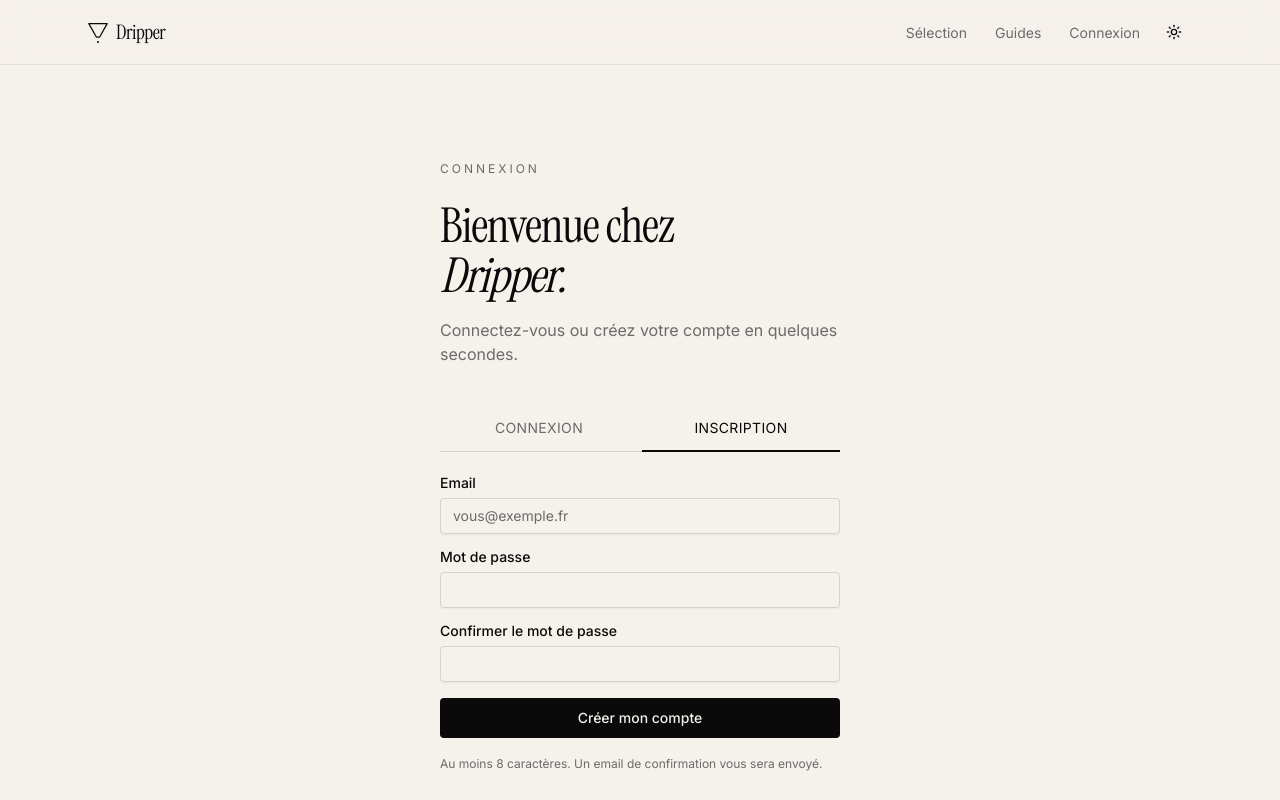
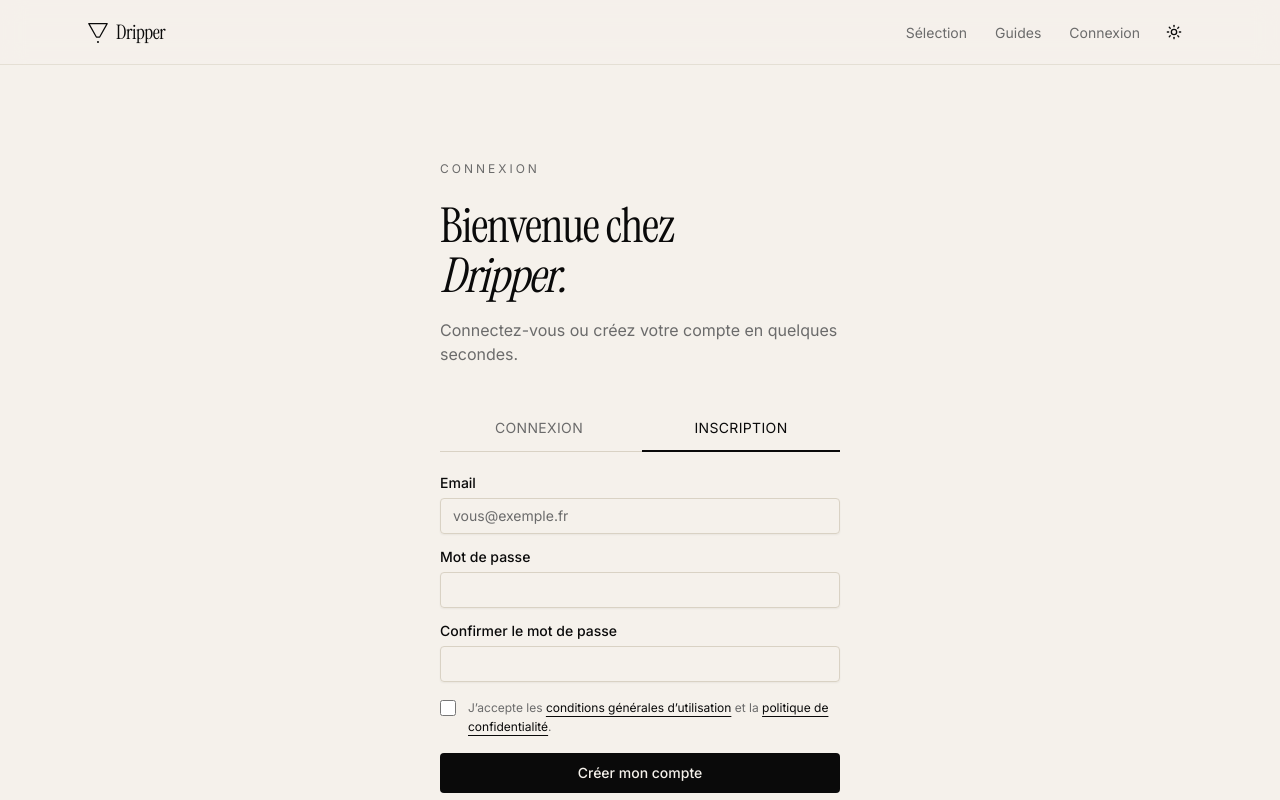
Before and after one commit to Falconinium/dripper, a Next.js app: page /connexion in a window 1280 px wide. Both pictures are taken after a click on the button "INSCRIPTION". Shown: the top 800 px of the page. Built offline with nearby package versions, Linux system fonts and the light colour scheme; no server answers.

Commit message:
feat(signup): require CGU + privacy policy acceptance checkbox
Native required checkbox blocks submit client-side; server-side guard
in signUp action returns explicit error if missing.

Co-Authored-By: Claude Opus 4.7 <noreply@anthropic.com>

```diff
--- a/src/app/connexion/actions.ts
+++ b/src/app/connexion/actions.ts
@@ -52,7 +52,16 @@ export async function signUp(_prev: AuthState, formData: FormData): Promise<Auth
   const email = String(formData.get('email') ?? '').trim().toLowerCase();
   const password = String(formData.get('password') ?? '');
   const confirm = String(formData.get('confirm') ?? '');
+  const terms = formData.get('terms') === 'on';
 
+  if (!terms) {
+    return {
+      status: 'error',
+      mode: 'signup',
+      message: 'Vous devez accepter les CGU et la politique de confidentialité.',
+      email,
+    };
+  }
   if (!EMAIL_RE.test(email)) {
     return { status: 'error', mode: 'signup', message: 'Adresse email invalide.', email };
   }
--- a/src/app/connexion/sign-in-form.tsx
+++ b/src/app/connexion/sign-in-form.tsx
@@ -141,6 +141,29 @@ export function SignInForm() {
               autoComplete="new-password"
             />
           </div>
+          <label className="text-muted-foreground flex items-start gap-3 text-xs leading-relaxed">
+            <input
+              type="checkbox"
+              name="terms"
+              required
+              className="border-input mt-0.5 h-4 w-4 shrink-0 rounded"
+            />
+            <span>
+              J’accepte les{' '}
+              <Link href="/cgu" target="_blank" className="text-foreground underline underline-offset-4">
+                conditions générales d’utilisation
+              </Link>{' '}
+              et la{' '}
+              <Link
+                href="/confidentialite"
+                target="_blank"
+                className="text-foreground underline underline-offset-4"
+              >
+                politique de confidentialité
+              </Link>
+              .
+            </span>
+          </label>
           {signUpState.status === 'error' && signUpState.message ? (
             <p className="text-destructive text-sm">{signUpState.message}</p>
           ) : null}
```
